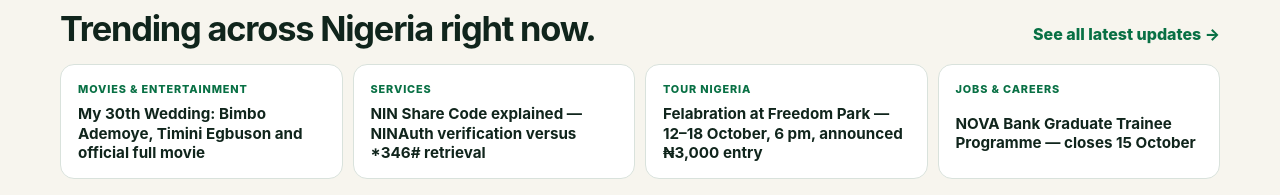
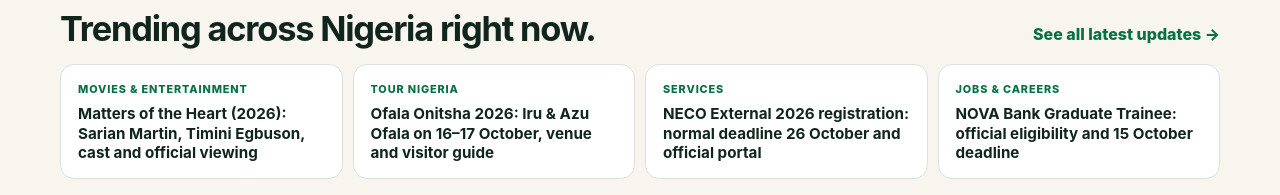
Before and after one commit to eghosa001/nigeria, a Next.js app: page / in a window 1280 px wide. Shown: the part 757-952 px from the top of the page. Built offline with nearby package versions, Linux system fonts and the light colour scheme; no server answers.

Commit message:
Surface fresh verified movie, Ofala, Benin, NECO and NOVA trends with expiry

```diff
--- a/data/home-social-trends.ts
+++ b/data/home-social-trends.ts
@@ -15,6 +15,48 @@ export type HomeSocialTrend = {
  * - Every item must point to a real MyNigeriaGuide page that already meets the site's source, freshness, SEO and quality standards.
  */
 export const homeSocialTrends: HomeSocialTrend[] = [
+  {
+    "pillar": "Movies & Entertainment",
+    "title": "Matters of the Heart (2026): Sarian Martin, Timini Egbuson, cast and official viewing",
+    "href": "/entertainment/movies/matters-of-the-heart-2026",
+    "checkedAt": "2026-10-13",
+    "expiresAt": "2026-10-20"
+  },
+  {
+    "pillar": "Tour Nigeria",
+    "title": "Ofala Onitsha 2026: Iru & Azu Ofala on 16–17 October, venue and visitor guide",
+    "href": "/explore/ofala-onitsha-2026",
+    "checkedAt": "2026-10-13",
+    "expiresAt": "2026-10-17"
+  },
+  {
+    "pillar": "Services",
+    "title": "NECO External 2026 registration: normal deadline 26 October and official portal",
+    "href": "/services/neco-2026-ssce-external-registration",
+    "checkedAt": "2026-10-13",
+    "expiresAt": "2026-10-26"
+  },
+  {
+    "pillar": "Jobs & Careers",
+    "title": "NOVA Bank Graduate Trainee: official eligibility and 15 October deadline",
+    "href": "/jobs/nova-bank-graduate-trainee-2026",
+    "checkedAt": "2026-10-13",
+    "expiresAt": "2026-10-15"
+  },
+  {
+    "pillar": "Movies & Entertainment",
+    "title": "Breaking Point (2026): Sandra Okunzuwa, Bolaji Ogunmola and Timini Egbuson",
+    "href": "/entertainment/movies/breaking-point-2026",
+    "checkedAt": "2026-10-13",
+    "expiresAt": "2026-10-24"
+  },
+  {
+    "pillar": "Tour Nigeria",
+    "title": "Benin royal anniversary 2026: October ceremonies and November museum exhibition",
+    "href": "/explore/benin-royal-coronation-anniversary-2026",
+    "checkedAt": "2026-10-13",
+    "expiresAt": "2026-11-21"
+  },
   {
     pillar: "Movies & Entertainment",
     title: "My 30th Wedding: Bimbo Ademoye, Timini Egbuson and official full movie",
```
